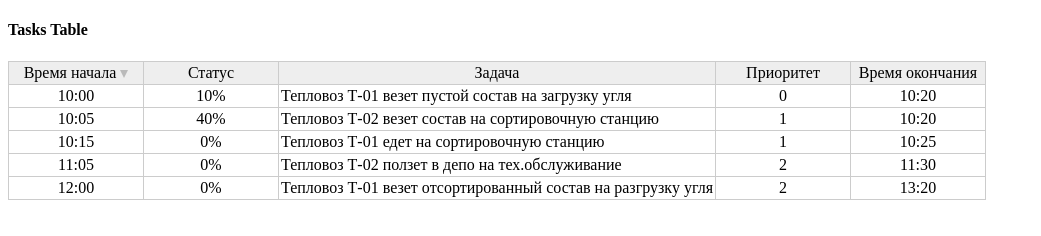
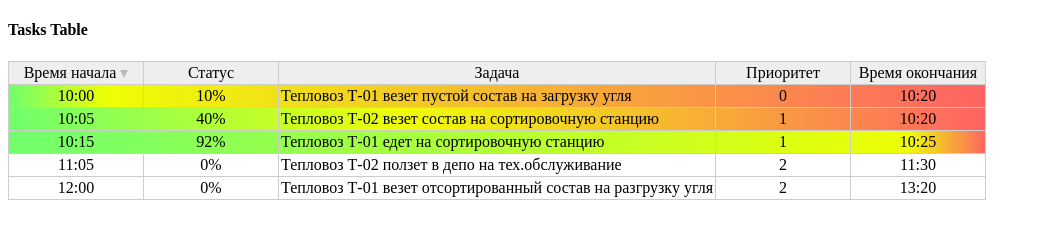
Before and after one commit to migophotos/TasksTableBuilder, a plain HTML site: page index.html in a window 1280 px wide. Shown: the whole page, without its empty margins (0-1041 px from the left). Drawn offline with Linux system fonts and the light colour scheme.

Commit message:
status background gradient color appened

```diff
--- a/index.html
+++ b/index.html
@@ -22,6 +22,7 @@
 
         data-row {
             display: table-row;
+
         }
 
         data-cell {
@@ -61,11 +62,11 @@
                 tasks: [
                     ['10:00', '10%', 'Тепловоз Т-01 везет пустой состав на загрузку угля', 0, '10:20'],
                     ['10:05', '40%', 'Тепловоз Т-02 везет состав на сортировочную станцию', 1, '10:20'],
-                    ['10:15', '0%', 'Тепловоз Т-01 едет на сортировочную станцию', 1, '10:25']
+                    ['10:15', '92%', 'Тепловоз Т-01 едет на сортировочную станцию', 1, '10:25']
                 ]
             }
             if (!window.mmkTasksTableBuilder) {
-                window.mmkTasksTableBuilder = new TasksTableBuilder("table-01", data);
+                window.mmkTasksTableBuilder = new TasksTableBuilder("table-01", data, 'cStatus');
 
                 setTimeout(() => {
                     const tasks = [
--- a/tasks-table-bulder.js
+++ b/tasks-table-bulder.js
@@ -32,7 +32,7 @@
 // }
 
 class TasksTableBuilder {
-    constructor(tableId, data = null) {
+    constructor(tableId, data = null, statusColumn) {
         if (data && typeof data === 'object') {
             if (typeof data.header === 'object' && typeof data.header.length === 'number' &&
                 typeof data.tasks === 'object' && typeof data.tasks.length === 'number') {
@@ -41,11 +41,14 @@ class TasksTableBuilder {
                 this._data = Object.assign({}, data);
                 this._sortId = -1;
                 this._headerDef = '';
+                this._rowStatusTemplateStart = 'background: linear-gradient(to right, rgb(112, 255, 109) 0%, rgb(238, 255, 5) ';
+                this._rowStatusTemplateEnd = '%, rgb(255, 99, 99) 100%);';
 
                 // two phases of table building:
                 // 1. build the headerin renderHeader()
                 // 2. build the data rows in external funcion 'renderData'
                 this.renderHeader();
+                this._statusColumnIndex = this.getIndex(statusColumn);
                 // now, lets sort data by specified index this._sortColumnIndex and build the rest of table...
                 if (this._sortColumnIndex != -1) {
                     this.sortTasks();
@@ -55,8 +58,9 @@ class TasksTableBuilder {
         }
     }
     getIndex(id) {
+        const header = this._data.header;
         for (let ci = 0; ci < header.length; ci++) {
-            if (header[ci].id === columnId) {
+            if (header[ci].id === id) {
                 return ci;
             }
         }
@@ -126,6 +130,7 @@ class TasksTableBuilder {
     }
     renderData() {
         let tableDef = '',
+            status,
             rowDef = '';
 
         const tasks = this._data.tasks;
@@ -135,9 +140,16 @@ class TasksTableBuilder {
                 console.error('Attention: the problem in data format! Continue without output');
                 continue;
             }
-            rowDef = '<data-row>';
+            const readyStatus = parseInt(task[this._statusColumnIndex], 10);
+            if (this._statusColumnIndex > -1 && readyStatus > 0) {
+                status = `${this._rowStatusTemplateStart}${readyStatus}${this._rowStatusTemplateEnd}`;
+                rowDef = `<data-row style="${status}">`;
+            } else {
+                rowDef = '<data-row>';
+            }
             for (let ci = 0; ci < task.length; ci++) {
-                rowDef += `<data-cell  style="text-align:${this._data.header[ci].align};" type="${this._colTypes[ci]}">${task[ci]}</data-cell>`;
+
+                rowDef += `<data-cell type="${this._colTypes[ci]}" style="text-align:${this._data.header[ci].align};">${task[ci]}</data-cell>`;
             }
             tableDef += rowDef + '</data-row>';
         }
```
